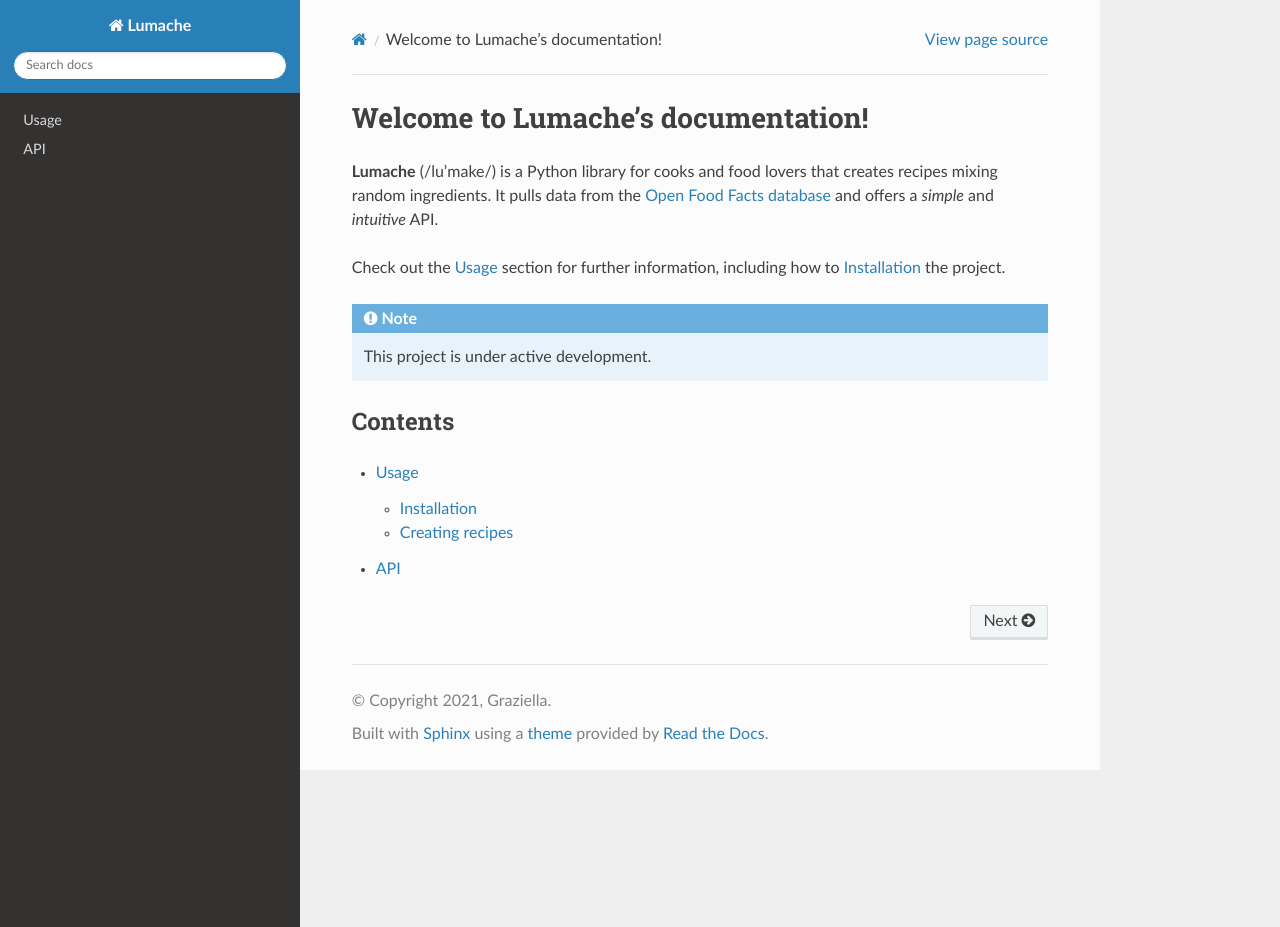
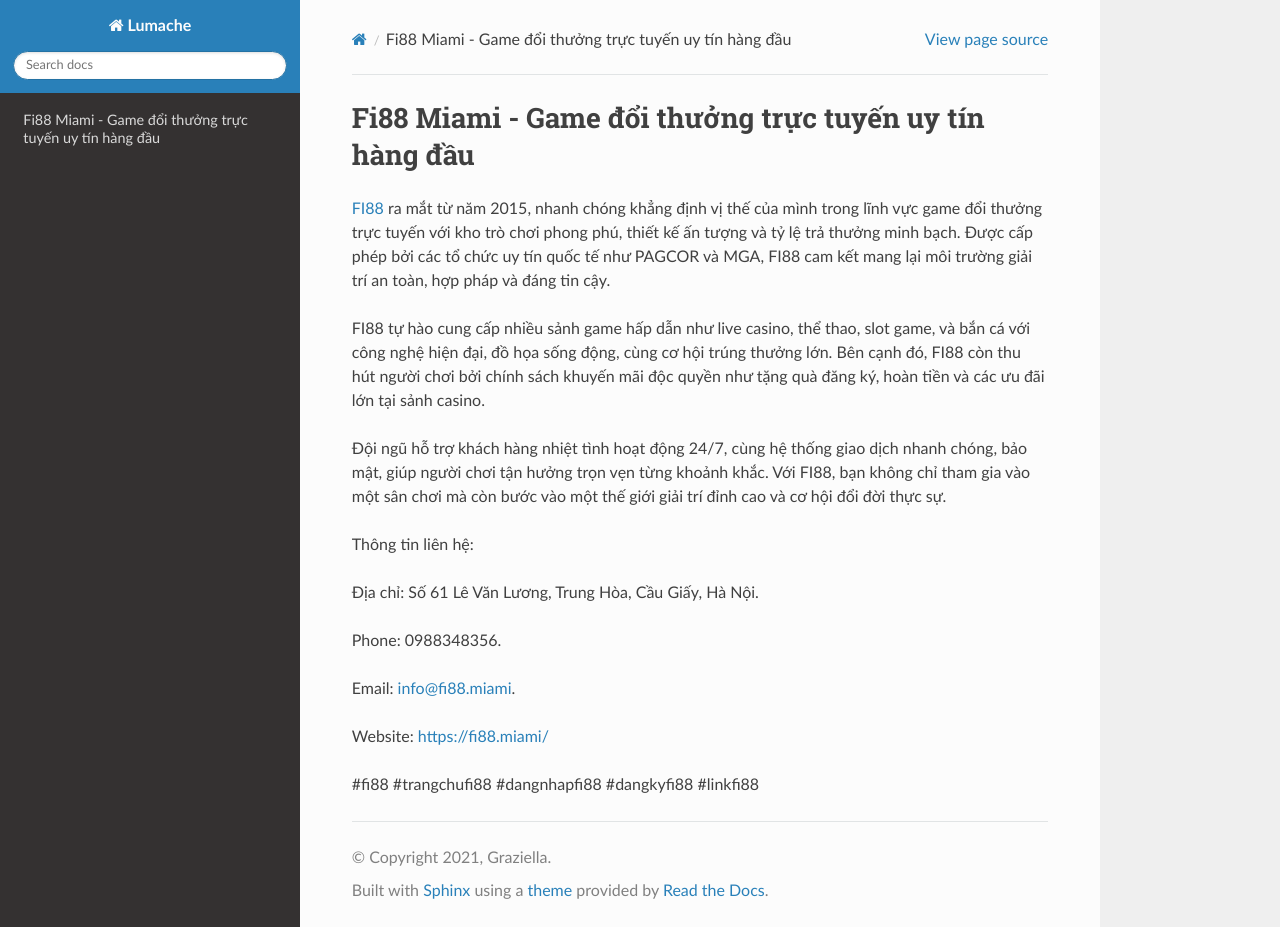
Before and after one commit to moonneil524kawb/fi88miami, a Sphinx documentation site: the page built from docs/source/index.rst, in a window 1280 px wide and 927 px high. Built offline with Sphinx 7.4.7 and the Read the Docs theme 3.1.0, drawn with Linux system fonts in a browser that asks for light colours.

Commit message:
Update index.rst

```diff
--- a/docs/source/index.rst
+++ b/docs/source/index.rst
@@ -1,22 +1,20 @@
-Welcome to Lumache's documentation!
+Fi88 Miami - Game đổi thưởng trực tuyến uy tín hàng đầu
 ===================================
 
-**Lumache** (/lu'make/) is a Python library for cooks and food lovers
-that creates recipes mixing random ingredients.
-It pulls data from the `Open Food Facts database <https://world.openfoodfacts.org/>`_
-and offers a *simple* and *intuitive* API.
+`FI88 <https://fi88.miami/>`_ ra mắt từ năm 2015, nhanh chóng khẳng định vị thế của mình trong lĩnh vực game đổi thưởng trực tuyến với kho trò chơi phong phú, thiết kế ấn tượng và tỷ lệ trả thưởng minh bạch. Được cấp phép bởi các tổ chức uy tín quốc tế như PAGCOR và MGA, FI88 cam kết mang lại môi trường giải trí an toàn, hợp pháp và đáng tin cậy.
 
-Check out the :doc:`usage` section for further information, including
-how to :ref:`installation` the project.
+FI88 tự hào cung cấp nhiều sảnh game hấp dẫn như live casino, thể thao, slot game, và bắn cá với công nghệ hiện đại, đồ họa sống động, cùng cơ hội trúng thưởng lớn. Bên cạnh đó, FI88 còn thu hút người chơi bởi chính sách khuyến mãi độc quyền như tặng quà đăng ký, hoàn tiền và các ưu đãi lớn tại sảnh casino.
 
-.. note::
+Đội ngũ hỗ trợ khách hàng nhiệt tình hoạt động 24/7, cùng hệ thống giao dịch nhanh chóng, bảo mật, giúp người chơi tận hưởng trọn vẹn từng khoảnh khắc. Với FI88, bạn không chỉ tham gia vào một sân chơi mà còn bước vào một thế giới giải trí đỉnh cao và cơ hội đổi đời thực sự.
 
-   This project is under active development.
+Thông tin liên hệ:
 
-Contents
---------
+Địa chỉ: Số 61 Lê Văn Lương, Trung Hòa, Cầu Giấy, Hà Nội.
 
-.. toctree::
+Phone: 0988348356.
 
-   usage
-   api
+Email: info@fi88.miami.
+
+Website: https://fi88.miami/
+
+#fi88 #trangchufi88 #dangnhapfi88 #dangkyfi88 #linkfi88
```
